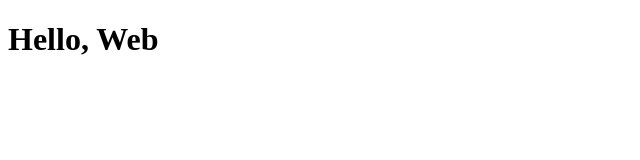
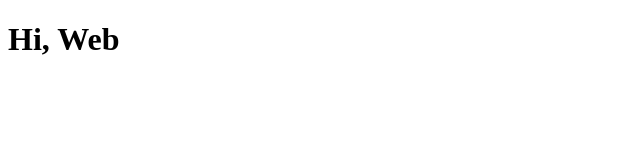
Before and after one commit to sowoner/my-web, a plain HTML site: page index.html in a window 1280 px wide. Shown: the whole page, without its empty margins (0-640 px from the left). Drawn offline with Linux system fonts and the light colour scheme.

Commit message:
web-change

```diff
--- a/index.html
+++ b/index.html
@@ -6,6 +6,6 @@
     <title>Test</title>
 </head>
 <body>
-    <h1>Hello, Web</h1>
+    <h1>Hi, Web</h1>
 </body>
 </html>
```
